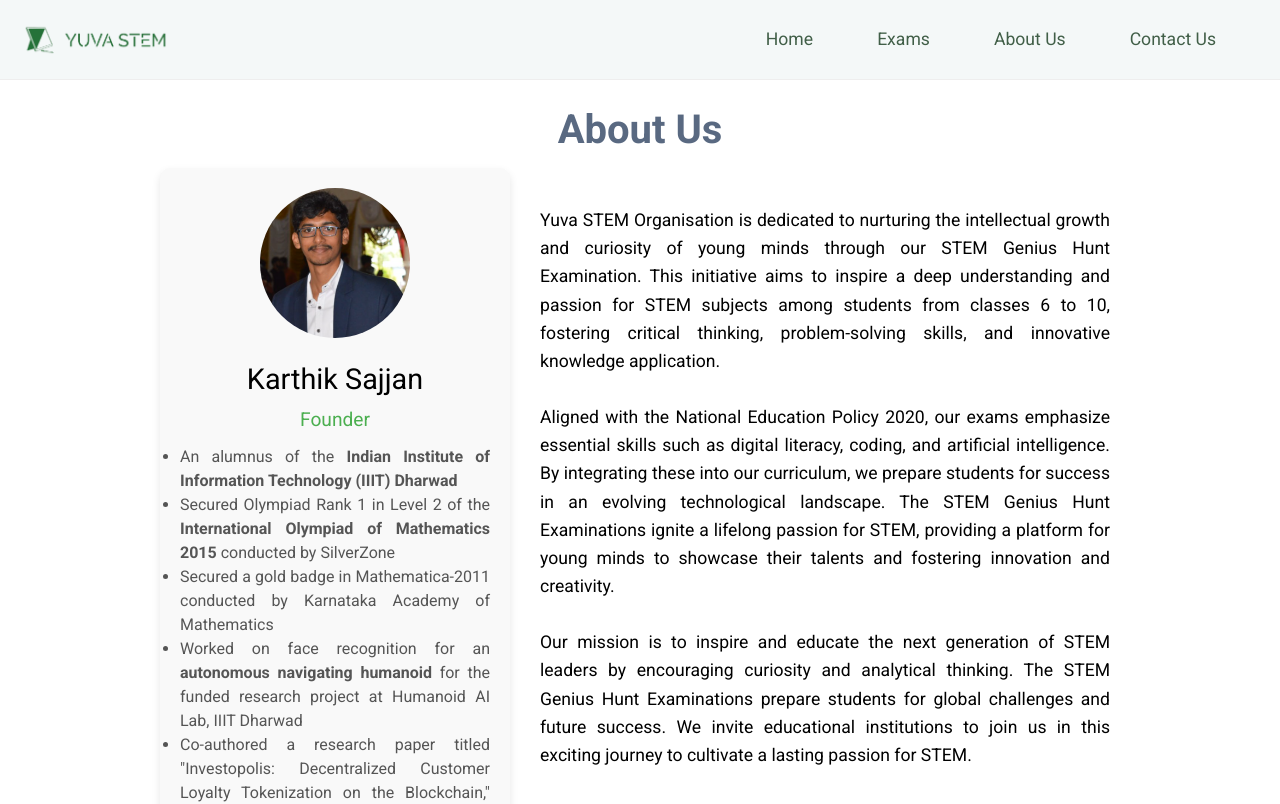
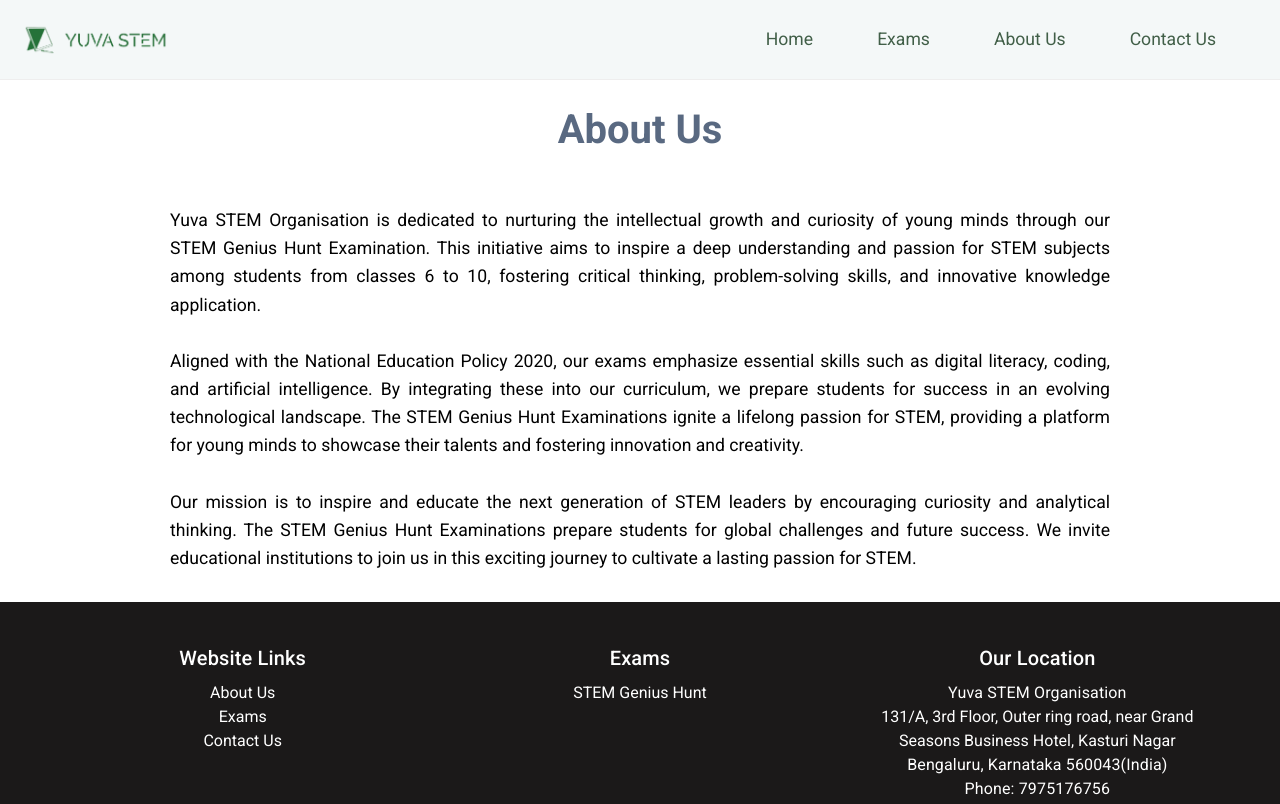
Before and after one commit to sajjanstem/sajjan-stem, a React (Create React App) app: page /aboutus in a window 1280 px wide. Shown: the top 804 px of the page. Built offline with nearby package versions, Linux system fonts and the light colour scheme.

Commit message:
Update AboutUs.tsx

```diff
--- a/src/components/AboutUs.tsx
+++ b/src/components/AboutUs.tsx
@@ -17,7 +17,7 @@
                 <h1>About Us</h1>
             </div>
             <div className="content-container">
-                <div className="profile-card">
+{/*                 <div className="profile-card">
                     <img src={process.env.PUBLIC_URL + "/assets/karthik.png"} alt="Karthik Sajjan" className="profile-photo" />
                     <div className="profile-details">
                         <h3>Karthik Sajjan</h3>
@@ -35,7 +35,7 @@
                             <LinkedInIcon />
                         </a>
                     </div>
-                </div>
+                </div> */}
                 <div className="about-content">
                     <br />
                     <p>
```
